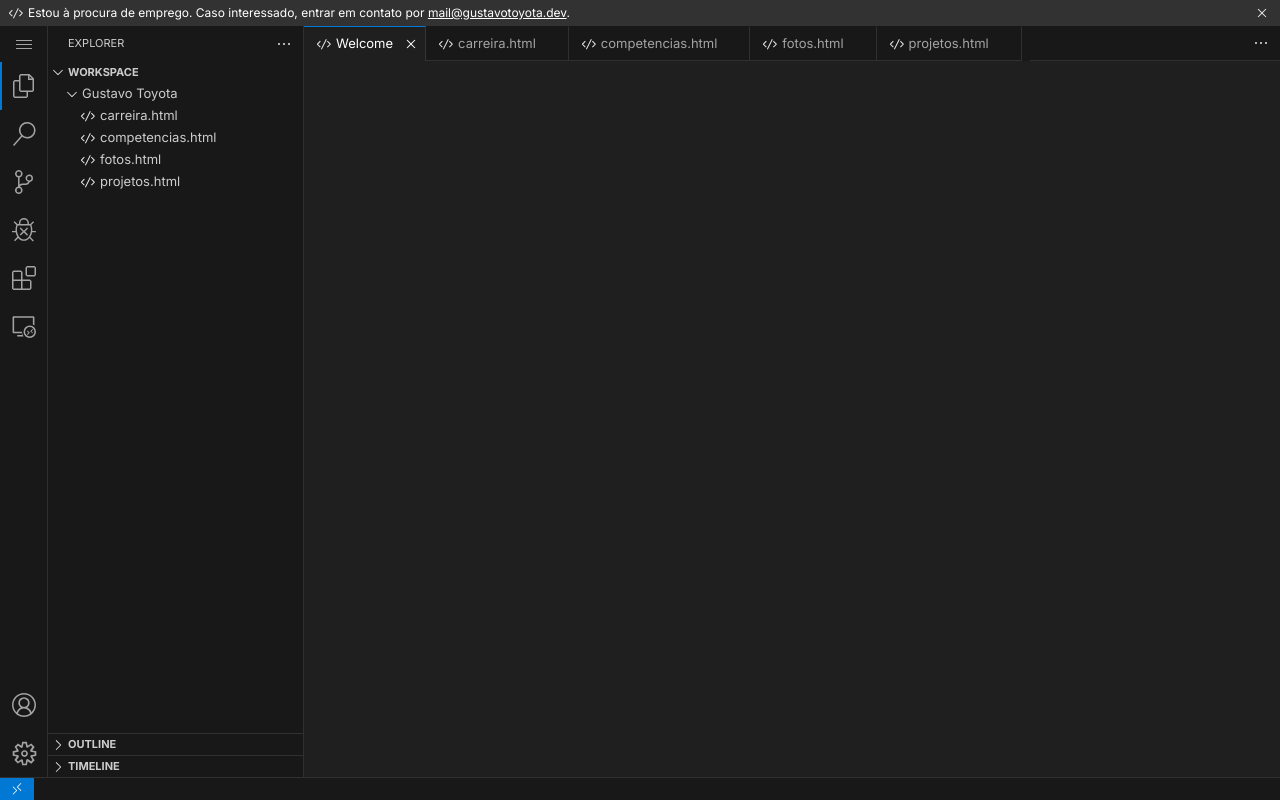
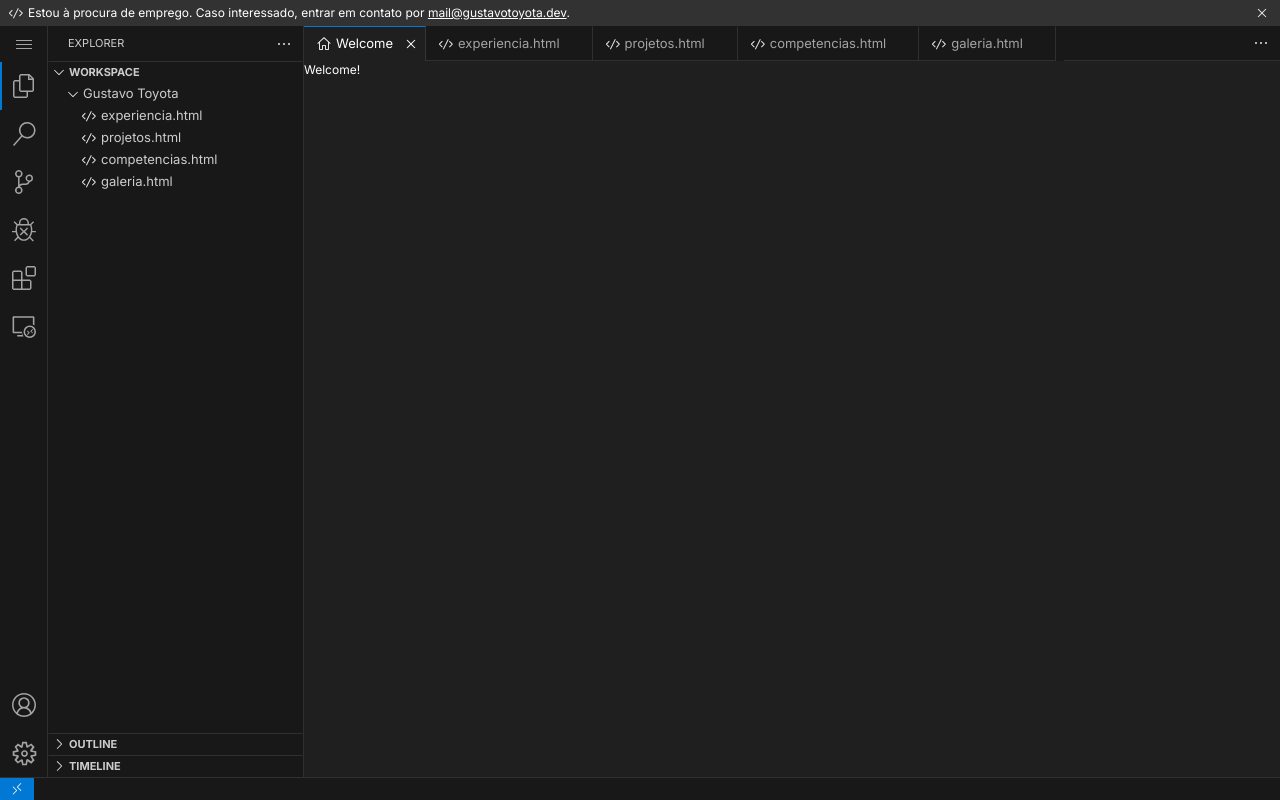
Before and after one commit to gustavotoyota/website, a Next.js app: page / in a window 1280 px wide. Built offline with nearby package versions, Linux system fonts and the light colour scheme.

Commit message:
improve: organize foundations

```diff
--- a/src/app/globals.css
+++ b/src/app/globals.css
@@ -28,3 +28,20 @@ body {
   font-family: system-ui, Ubuntu, Droid Sans, sans-serif;
   font-size: 12px;
 }
+
+/* Scrollbars */
+
+::-webkit-scrollbar {
+  width: 10px;
+  height: 10px;
+}
+::-webkit-scrollbar-track {
+  background: #202020;
+}
+::-webkit-scrollbar-thumb {
+  background: #303030;
+  border: solid 1px #404040;
+}
+::-webkit-scrollbar-thumb:hover {
+  background: #404040;
+}
--- a/src/app/page.tsx
+++ b/src/app/page.tsx
@@ -2,7 +2,13 @@
 
 import File from "@/components/file";
 import MiniButton from "@/components/mini-button";
+import Section from "@/components/section";
 import Tab from "@/components/tab";
+import CompetenciasTab from "@/components/tabs/competencias";
+import ExperienciaTab from "@/components/tabs/experiencia";
+import GaleriaTab from "@/components/tabs/galeria";
+import ProjetosTab from "@/components/tabs/projetos";
+import WelcomeTab from "@/components/tabs/welcome";
 import { useStateEx } from "@/utils";
 import Image from "next/image";
 import { useState } from "react";
@@ -12,19 +18,21 @@ export default function Home() {
 
   const [activeAction, setActiveAction] = useState("explorer");
 
+  const [activeItem, setActiveItem] = useState<string | null>(null);
+
   const files = [
-    "carreira.html",
+    "experiencia.html",
+    "projetos.html",
     "competencias.html",
-    "fotos.html",
-    "projetos.html",
+    "galeria.html",
   ];
 
   const [tabs, setTabs, getTabs] = useStateEx([
     "Welcome",
-    "carreira.html",
+    "experiencia.html",
+    "projetos.html",
     "competencias.html",
-    "fotos.html",
-    "projetos.html",
+    "galeria.html",
   ]);
 
   const [activeTab, setActiveTab] = useState("Welcome");
@@ -139,17 +147,20 @@ export default function Home() {
           </div>
 
           <div className="flex-1 flex flex-col">
-            <div className="flex items-center h-[22px] cursor-pointer">
-              <svg className="ml-[2px] w-4 h-4 text-neutral-200">
-                <use xlinkHref="codicon.svg#chevron-down" />
-              </svg>
-
-              <div className="ml-[2px] font-bold text-[11px] text-[#cccccc]">
-                WORKSPACE
-              </div>
-            </div>
-
-            <div className="flex items-center h-[22px] cursor-pointer hover:bg-white/10">
+            <Section
+              name="WORKSPACE"
+              active={activeItem === "WORKSPACE"}
+              onClick={() => setActiveItem("WORKSPACE")}
+              expanded
+            >
+              <div
+                className={`flex items-center h-[22px] cursor-pointer hover:bg-white/10 border ${
+                  activeItem === "Gustavo Toyota"
+                    ? "border-[#0078d4] bg-white/10"
+                    : "border-transparent"
+                }`}
+                onClick={() => setActiveItem("Gustavo Toyota")}
+              >
                 <svg className="ml-4 w-4 h-4 text-neutral-200">
                   <use xlinkHref="codicon.svg#chevron-down" />
                 </svg>
@@ -163,37 +174,30 @@ export default function Home() {
                 <File
                   name={file}
                   key={file}
+                  active={file === activeItem}
                   onClick={() => {
                     if (!tabs.includes(file)) {
                       setTabs([...tabs, file]);
                     }
 
                     setActiveTab(file);
+                    setActiveItem(file);
                   }}
                 />
               ))}
-          </div>
+            </Section>
 
-          <div className="flex-1"></div>
+            <Section
+              name="OUTLINE"
+              active={activeItem === "OUTLINE"}
+              onClick={() => setActiveItem("OUTLINE")}
+            />
 
-          <div className="flex items-center h-[22px] cursor-pointer border-t border-t-white/10">
-            <svg className="ml-[2px] w-4 h-4 text-neutral-200">
-              <use xlinkHref="codicon.svg#chevron-right" />
-            </svg>
-
-            <div className="ml-[2px] font-bold text-[11px] text-[#cccccc]">
-              OUTLINE
-            </div>
-          </div>
-
-          <div className="flex items-center h-[22px] cursor-pointer border-t border-t-white/10">
-            <svg className="ml-[2px] w-4 h-4 text-neutral-200">
-              <use xlinkHref="codicon.svg#chevron-right" />
-            </svg>
-
-            <div className="ml-[2px] font-bold text-[11px] text-[#cccccc]">
-              TIMELINE
-            </div>
+            <Section
+              name="TIMELINE"
+              active={activeItem === "TIMELINE"}
+              onClick={() => setActiveItem("TIMELINE")}
+            />
           </div>
         </div>
 
@@ -205,6 +209,7 @@ export default function Home() {
               <Tab
                 name={tab}
                 active={tab === activeTab}
+                icon={tab === "Welcome" ? "home" : "code"}
                 onActivate={() => setActiveTab(tab)}
                 onClose={async () => {
                   setTabs(tabs.filter((t) => t !== tab));
@@ -230,7 +235,19 @@ export default function Home() {
             </div>
           </div>
 
-          <div className="flex-1 bg-[#1f1f1f]"></div>
+          <div className="flex-1 bg-[#1f1f1f]">
+            {activeTab === "Welcome" ? (
+              <WelcomeTab />
+            ) : activeTab === "experiencia.html" ? (
+              <ExperienciaTab />
+            ) : activeTab === "projetos.html" ? (
+              <ProjetosTab />
+            ) : activeTab === "competencias.html" ? (
+              <CompetenciasTab />
+            ) : activeTab === "galeria.html" ? (
+              <GaleriaTab />
+            ) : null}
+          </div>
         </div>
       </div>
 
--- a/src/components/file.tsx
+++ b/src/components/file.tsx
@@ -1,7 +1,9 @@
 export default function File(props: any) {
   return (
     <div
-      className="flex items-center h-[22px] cursor-pointer hover:bg-white/10"
+      className={`flex items-center h-[22px] cursor-pointer hover:bg-white/10 border ${
+        props.active ? "border-[#0078d4] bg-white/10" : "border-transparent"
+      }`}
       onClick={props.onClick}
     >
       <svg className="ml-8 w-4 h-4 text-neutral-200">
--- /dev/null
+++ b/src/components/section.tsx
@@ -0,0 +1,42 @@
+import { useState } from "react";
+
+export default function Section(props: any) {
+  const [expanded, setExpanded] = useState(props.expanded);
+
+  return (
+    <>
+      <div
+        className={`flex items-center h-[22px] cursor-pointer border ${
+          props.active
+            ? "border-[#0078d4]"
+            : "border-transparent border-t-white/10"
+        }`}
+        onClick={(event) => {
+          props.onClick?.(event);
+
+          setExpanded(!expanded);
+        }}
+      >
+        <svg className="ml-[2px] w-4 h-4 text-neutral-200">
+          <use
+            xlinkHref={`codicon.svg#${
+              expanded ? "chevron-down" : "chevron-right"
+            }`}
+          />
+        </svg>
+
+        <div className="ml-[2px] font-bold text-[11px] text-[#cccccc]">
+          {props.name}
+        </div>
+      </div>
+
+      <div
+        className={`transition-all overflow-hidden ${
+          expanded ? "flex-1" : "flex-none h-0"
+        }`}
+      >
+        {props.children}
+      </div>
+    </>
+  );
+}
--- a/src/components/tab.tsx
+++ b/src/components/tab.tsx
@@ -14,7 +14,7 @@ export default function Tab(props: any) {
     >
       <div className="ml-2">
         <svg className="w-4 h-4 text-neutral-200">
-          <use xlinkHref="codicon.svg#code" />
+          <use xlinkHref={`codicon.svg#${props.icon ? props.icon : "code"}`} />
         </svg>
       </div>
 
--- /dev/null
+++ b/src/components/tabs/competencias.tsx
@@ -0,0 +1,3 @@
+export default function CompetenciasTab() {
+  return <div>Competências</div>;
+}
--- /dev/null
+++ b/src/components/tabs/experiencia.tsx
@@ -0,0 +1,3 @@
+export default function ExperienciaTab() {
+  return <div>Experiência</div>;
+}
--- /dev/null
+++ b/src/components/tabs/galeria.tsx
@@ -0,0 +1,3 @@
+export default function GaleriaTab() {
+  return <div>Galeria</div>;
+}
--- /dev/null
+++ b/src/components/tabs/projetos.tsx
@@ -0,0 +1,3 @@
+export default function ProjetosTab() {
+  return <div>Projetos</div>;
+}
--- /dev/null
+++ b/src/components/tabs/welcome.tsx
@@ -0,0 +1,3 @@
+export default function WelcomeTab() {
+  return <div>Welcome!</div>;
+}
```
Lines whose indentation alone changed are shown as unchanged.
